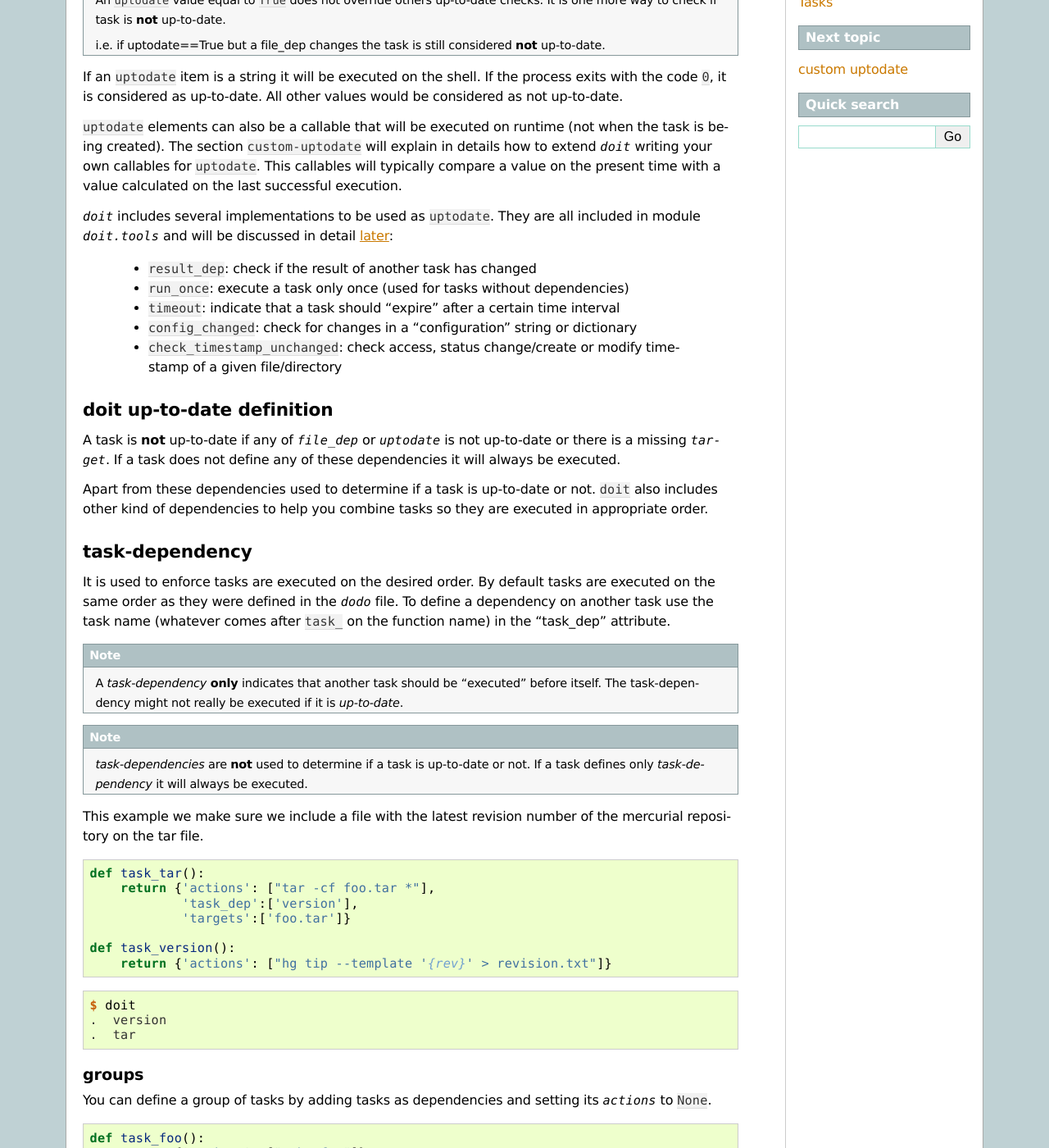
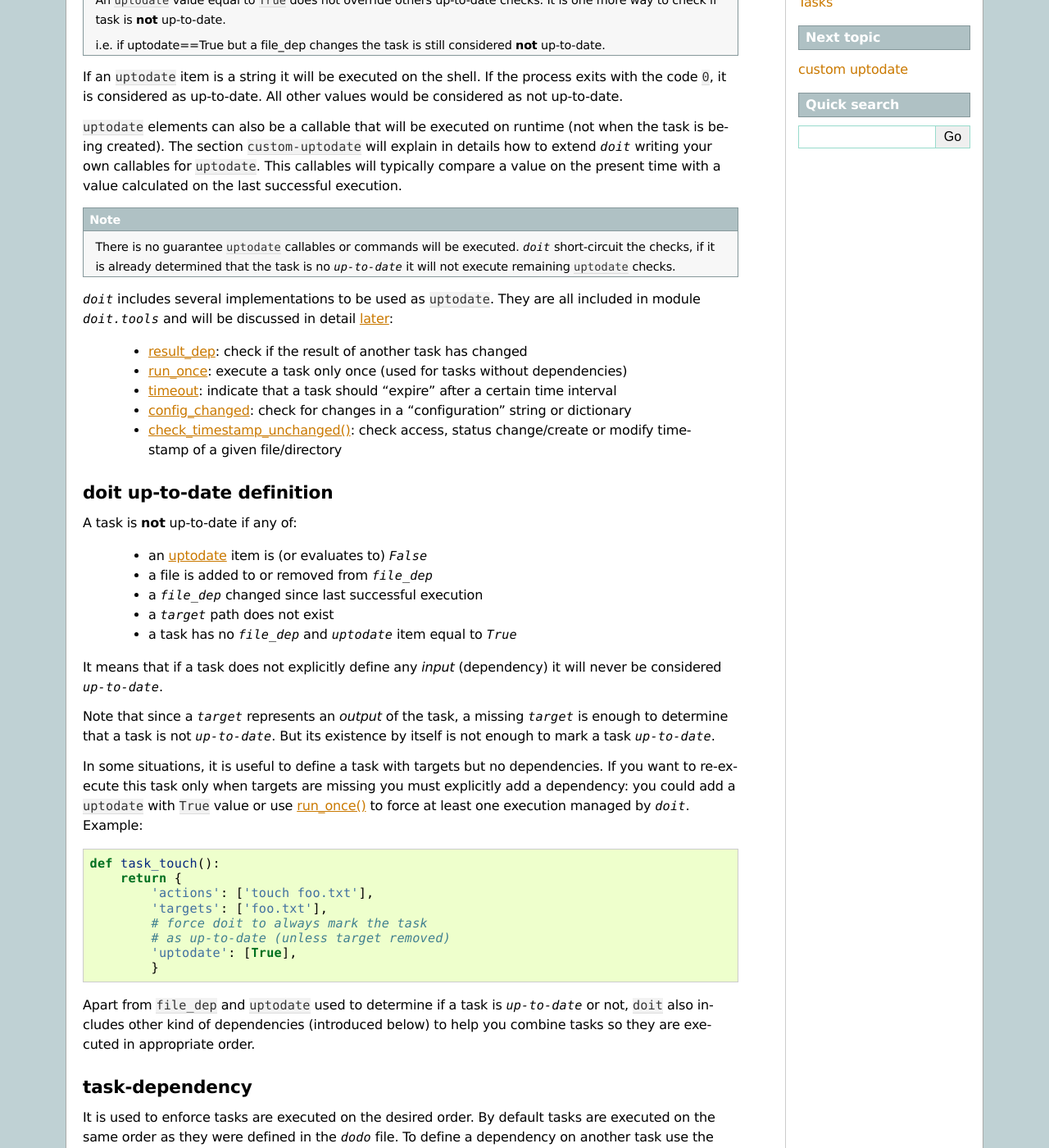
Before and after one commit to pydoit/doit, a Sphinx documentation site: the page built from doc/dependencies.rst, in a window 1280 px wide and 1400 px high, scrolled down 546 px. Shown: the whole window at 82% size. Built offline with Sphinx 7.4.7, drawn with Linux system fonts in a browser that asks for light colours.

Commit message:
docs. improve up-to-date definition section.

```diff
--- a/doc/dependencies.rst
+++ b/doc/dependencies.rst
@@ -41,15 +41,27 @@ writing your own callables for ``uptodate``. This callables will typically
 compare a value on the present time with a value calculated on the last
 successful execution.
 
+.. note::
+
+  There is no guarantee ``uptodate`` callables or commands will be executed.
+  `doit` short-circuit the checks, if it is already determined that the
+  task is no `up-to-date` it will not execute remaining ``uptodate`` checks.
+
+
 `doit` includes several implementations to be used as ``uptodate``.
 They are all included in module `doit.tools` and will be discussed in detail
 :ref:`later <uptodate_api>`:
 
-  * ``result_dep``: check if the result of another task has changed
-  * ``run_once``: execute a task only once (used for tasks without dependencies)
-  * ``timeout``: indicate that a task should "expire" after a certain time interval
-  * ``config_changed``: check for changes in a "configuration" string or dictionary
-  * ``check_timestamp_unchanged``: check access, status change/create or modify timestamp of a given file/directory
+  * :ref:`result_dep <result_dep>`: check if the result of another task
+    has changed
+  * :ref:`run_once <run_once>`: execute a task only once
+    (used for tasks without dependencies)
+  * :ref:`timeout <timeout>`: indicate that a task should "expire" after
+    a certain time interval
+  * :ref:`config_changed <config_changed>`: check for changes in
+    a "configuration" string or dictionary
+  * :ref:`check_timestamp_unchanged`: check access,
+    status change/create or modify timestamp of a given file/directory
 
 
 .. _up-to-date-def:
@@ -57,12 +69,35 @@ They are all included in module `doit.tools` and will be discussed in detail
 doit up-to-date definition
 -----------------------------
 
-A task is **not** up-to-date if any of `file_dep` or `uptodate` is not up-to-date
-or there is a missing `target`.
-If a task does not define any of these dependencies it will always be executed.
+A task is **not** up-to-date if any of:
 
-Apart from these dependencies used to determine if a task is up-to-date or not.
-``doit`` also includes other kind of dependencies to help you combine tasks
+  * an :ref:`uptodate <attr-uptodate>` item is (or evaluates to) `False`
+  * a file is added to or removed from `file_dep`
+  * a `file_dep` changed since last successful execution
+  * a `target` path does not exist
+  * a task has no `file_dep` and `uptodate` item equal to `True`
+
+It means that if a task does not explicitly define any *input* (dependency)
+it will never be considered `up-to-date`.
+
+Note that since a `target` represents an *output* of the task,
+a missing `target` is enough to determine that a task is not `up-to-date`.
+But its existence by itself is not enough to mark a task `up-to-date`.
+
+In some situations, it is useful to define a task with targets but no
+dependencies. If you want to re-execute this task only when targets are missing
+you must explicitly add a dependency: you could add a ``uptodate`` with ``True``
+value or use :ref:`run_once() <run_once>` to force at least one
+execution managed by `doit`. Example:
+
+.. literalinclude:: tutorial/touch.py
+
+
+
+Apart from ``file_dep`` and  ``uptodate`` used to determine if a task
+is `up-to-date` or not,
+``doit`` also includes other kind of dependencies (introduced below)
+to help you combine tasks
 so they are executed in appropriate order.
 
 
--- /dev/null
+++ b/doc/tutorial/touch.py
@@ -0,0 +1,8 @@
+def task_touch():
+    return {
+        'actions': ['touch foo.txt'],
+        'targets': ['foo.txt'],
+        # force doit to always mark the task
+        # as up-to-date (unless target removed)
+        'uptodate': [True],
+        }
```
Also changed, not shown: doc/uptodate.rst (+14 -7 lines).
